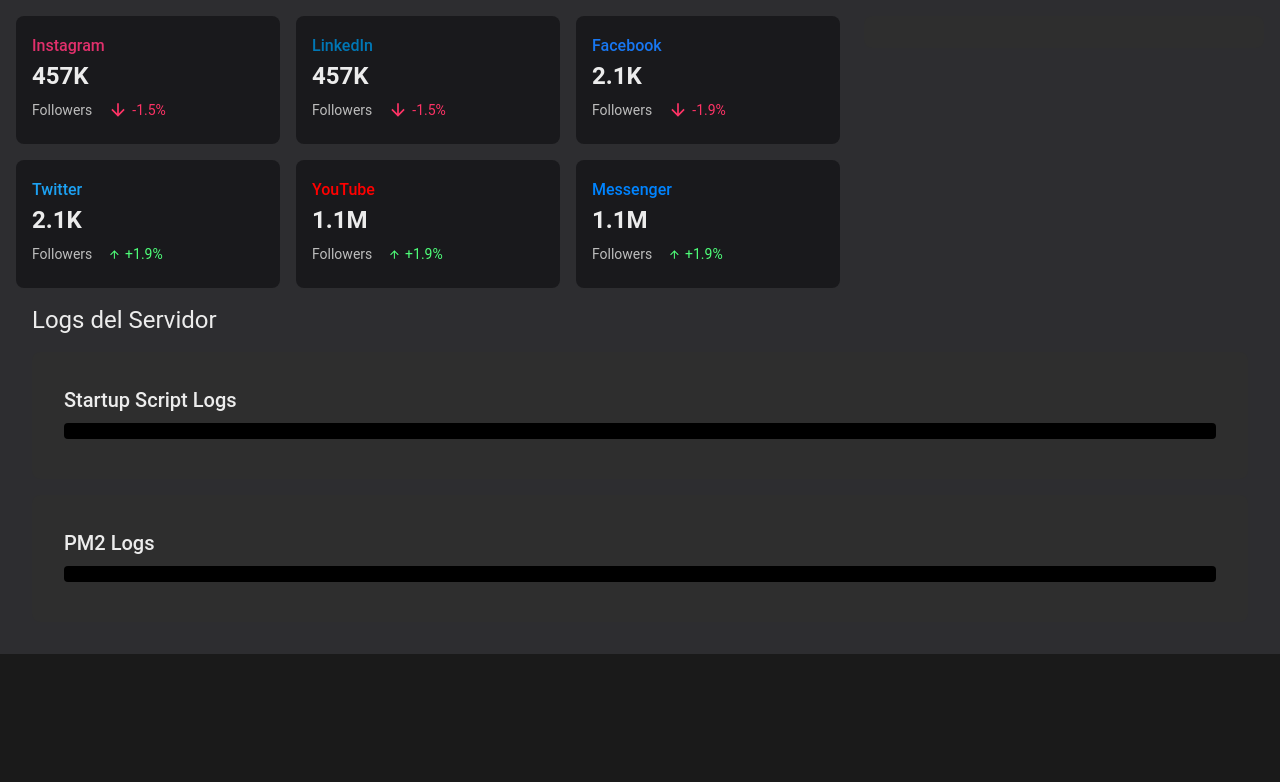
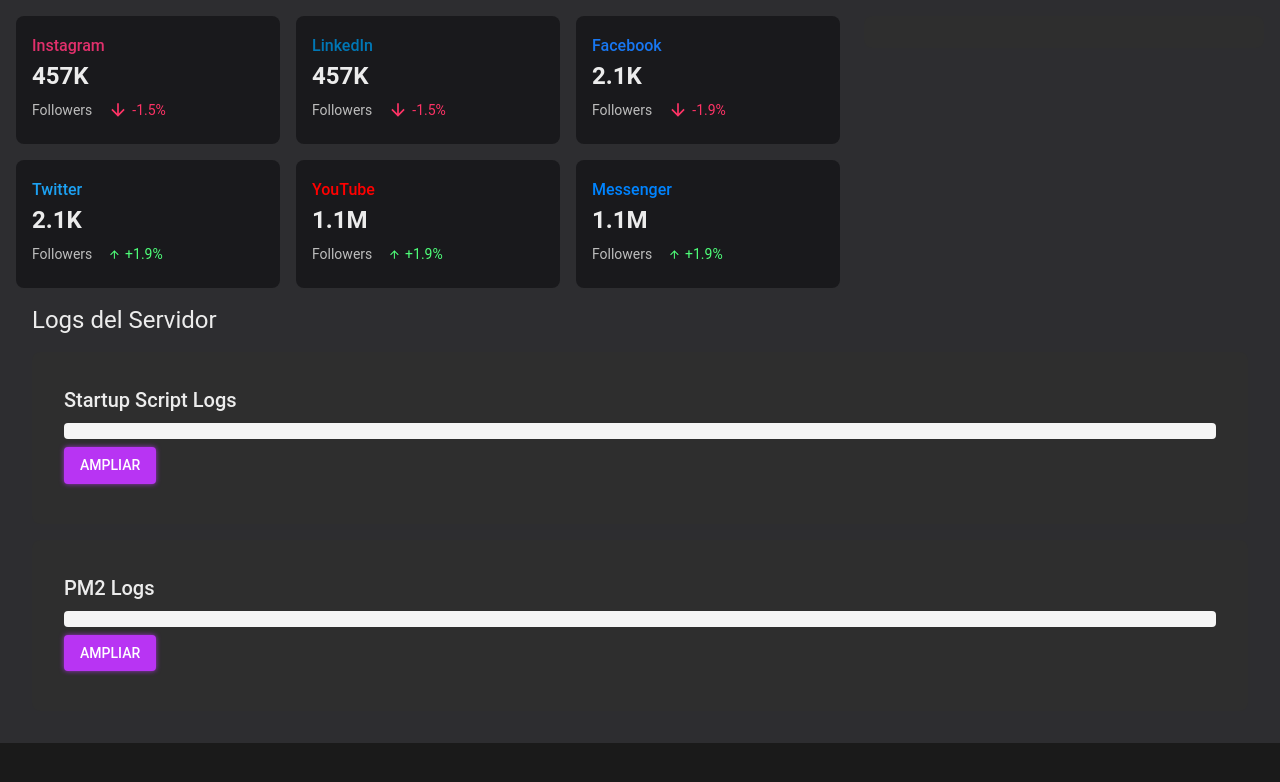
Before and after one commit to LuisAncelVasquezVillavicencio/server-puppeteer, a Next.js app in the folder puppeteer-server/: page /dashboard in a window 1280 px wide. Shown: the top 782 px of the page. Built offline with nearby package versions, Linux system fonts and the light colour scheme; no server answers.

Commit message:
Update Dashboard.jsx

```diff
--- a/puppeteer-server/components/Dashboard.jsx
+++ b/puppeteer-server/components/Dashboard.jsx
@@ -1,5 +1,5 @@
 import React, { useEffect, useState } from 'react';
-import { Container, Grid, Card, CardContent, Typography, Box } from '@mui/material';
+import { Container, Grid, Card, CardContent, Typography, Box, Button } from '@mui/material';
 import { PieChart, Pie, Cell, ResponsiveContainer, Legend } from 'recharts';
 import ArrowDownwardIcon from '@mui/icons-material/ArrowDownward';
 import ArrowUpwardIcon from '@mui/icons-material/ArrowUpward';
@@ -23,6 +23,8 @@
 export default function Dashboard() {
   const [startupLogs, setStartupLogs] = useState('');
   const [pm2Logs, setPm2Logs] = useState('');
+  const [expandedStartup, setExpandedStartup] = useState(false);
+  const [expandedPm2, setExpandedPm2] = useState(false);
 
   useEffect(() => {
     const protocol = window.location.protocol === 'https:' ? 'wss' : 'ws';
@@ -33,7 +35,7 @@
       if (message.type === 'startup') {
         setStartupLogs((prevLogs) => prevLogs + message.log);
       } else if (message.type === 'pm2') {
-        setPm2Logs((prevLogs) => prevLogs + "\n" + message.log);
+        setPm2Logs((prevLogs) => prevLogs + message.log);
       }
     };
 
@@ -118,10 +120,9 @@
             </Typography>
             <Box
               sx={{
-                maxHeight: 'none',
+                maxHeight: expandedStartup ? 'none' : 200,
                 overflowY: 'auto',
-                backgroundColor: '#000', // Fondo negro
-                color: '#fff',         // Texto blanco
+                backgroundColor: '#f5f5f5',
                 p: 1,
                 borderRadius: 1
               }}
@@ -130,6 +131,13 @@
                 {startupLogs}
               </Typography>
             </Box>
+            <Button
+              sx={{ mt: 1 }}
+              variant="contained"
+              onClick={() => setExpandedStartup(!expandedStartup)}
+            >
+              {expandedStartup ? 'Contraer' : 'Ampliar'}
+            </Button>
           </CardContent>
         </Card>
 
@@ -141,10 +149,9 @@
             </Typography>
             <Box
               sx={{
-                maxHeight: 'none',
+                maxHeight: expandedPm2 ? 'none' : 200,
                 overflowY: 'auto',
-                backgroundColor: '#000', // Fondo negro
-                color: '#fff',         // Texto blanco
+                backgroundColor: '#f5f5f5',
                 p: 1,
                 borderRadius: 1
               }}
@@ -153,10 +160,15 @@
                 {pm2Logs}
               </Typography>
             </Box>
+            <Button
+              sx={{ mt: 1 }}
+              variant="contained"
+              onClick={() => setExpandedPm2(!expandedPm2)}
+            >
+              {expandedPm2 ? 'Contraer' : 'Ampliar'}
+            </Button>
           </CardContent>
         </Card>
-
-
       </Box>
     </Grid>
   );
```
